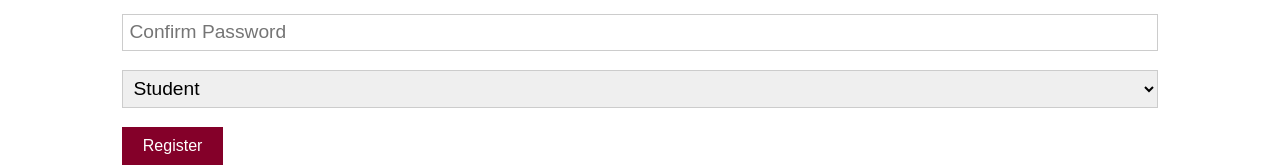
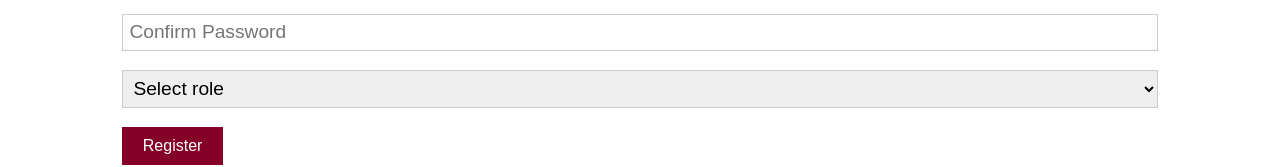
Before and after one commit to deepmalaa/CSCI4060-PMAC, a React (Create React App) app in the folder PMAC/client/: page /register in a window 1280 px wide. Shown: the part 381-548 px from the top of the page. Built offline with nearby package versions, Linux system fonts and the light colour scheme; no server answers.

Commit message:
Added private routing

```diff
--- a/PMAC/client/src/App.js
+++ b/PMAC/client/src/App.js
@@ -39,8 +39,8 @@ const App = () => {
     <Routes>
         <Route path="/" element={<Landing />} />
         <Route path="/createProfile" element={<CreateProfile/>} />
-        <Route path="/dashboardFaculty" element={<FacultyLanding />} />
-        <Route path="/dashboardStudent" element={<StudentLanding />} />
+        <Route path="/dashboardFaculty" element={<PrivateRoute component ={FacultyLanding} />} />
+        <Route path="/dashboardStudent" element={<PrivateRoute component ={StudentLanding} />} />
 
     </Routes>
 
--- a/PMAC/client/src/components/auth/Register.js
+++ b/PMAC/client/src/components/auth/Register.js
@@ -79,7 +79,8 @@ const Register = ({setAlert, register, isAuthenticated}) => {
           />
         </div >
         <div className="form-group">
-        <select name="type" required onChange={e=> onChange(e)}>
+        <select name="type" placeholder="Choose a role" required onChange={e=> onChange(e)}>
+          <option value="">Select role</option>
     <option value="Student">Student</option>
     <option value="Faculty">Faculty</option>
     <option value="Committe">Commitee Member</option>
```
